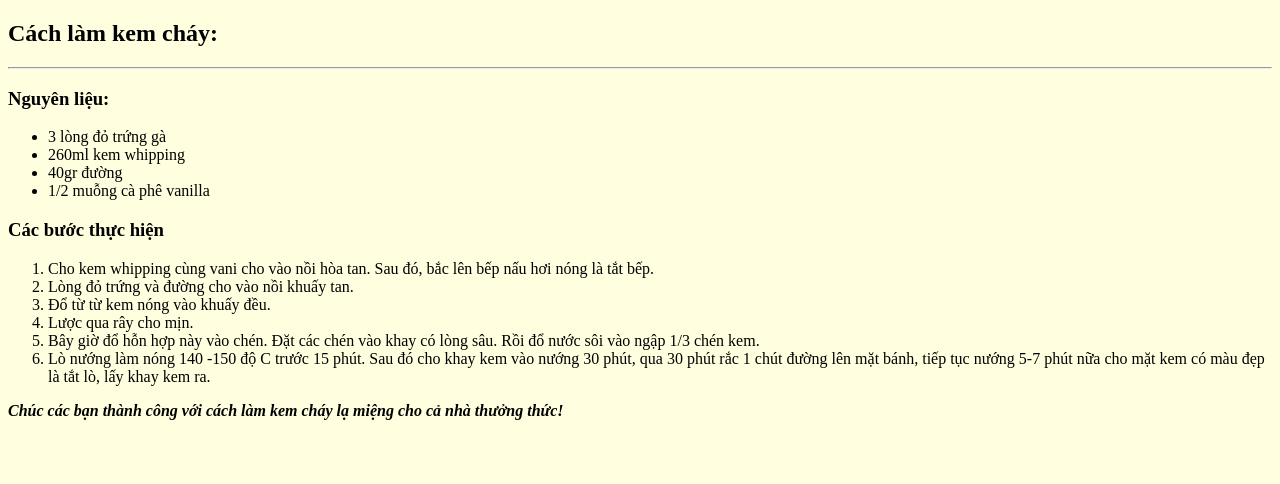
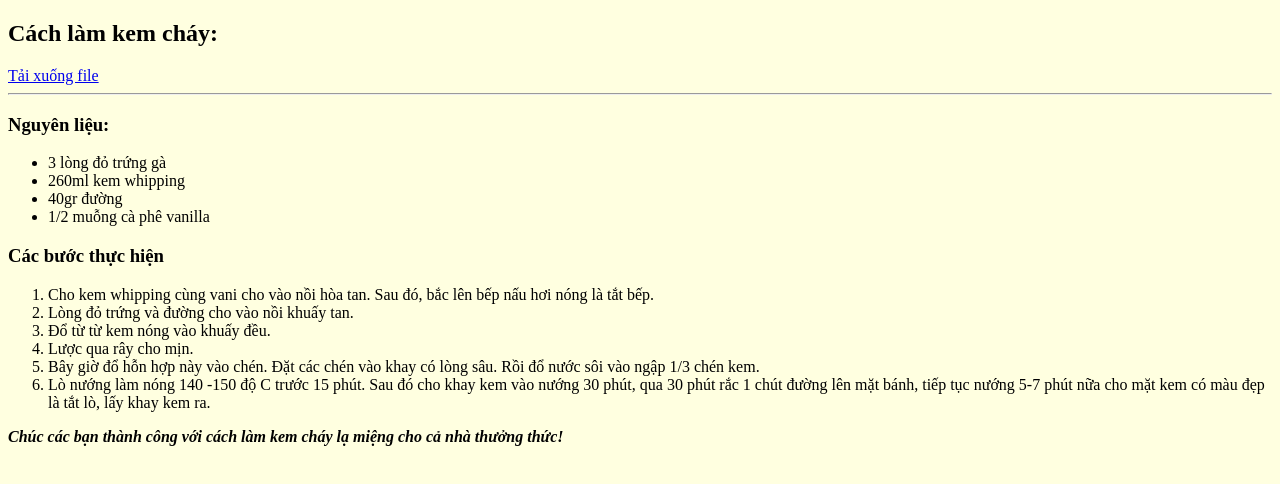
Before and after one commit to hihi68kk-hub/MyWeb, a plain HTML site: page index.html in a window 1280 px wide. Drawn offline with Linux system fonts and the light colour scheme.

Commit message:
Update index.html

```diff
--- a/index.html
+++ b/index.html
@@ -10,6 +10,7 @@
         <body bgcolor="lightyellow">
 
 <h2>Cách làm kem cháy:</h2>
+             <a href="assignment.zip">Tải xuống file</a>
 <hr>
 <h3>Nguyên liệu:</h3>
 <ul>
```
